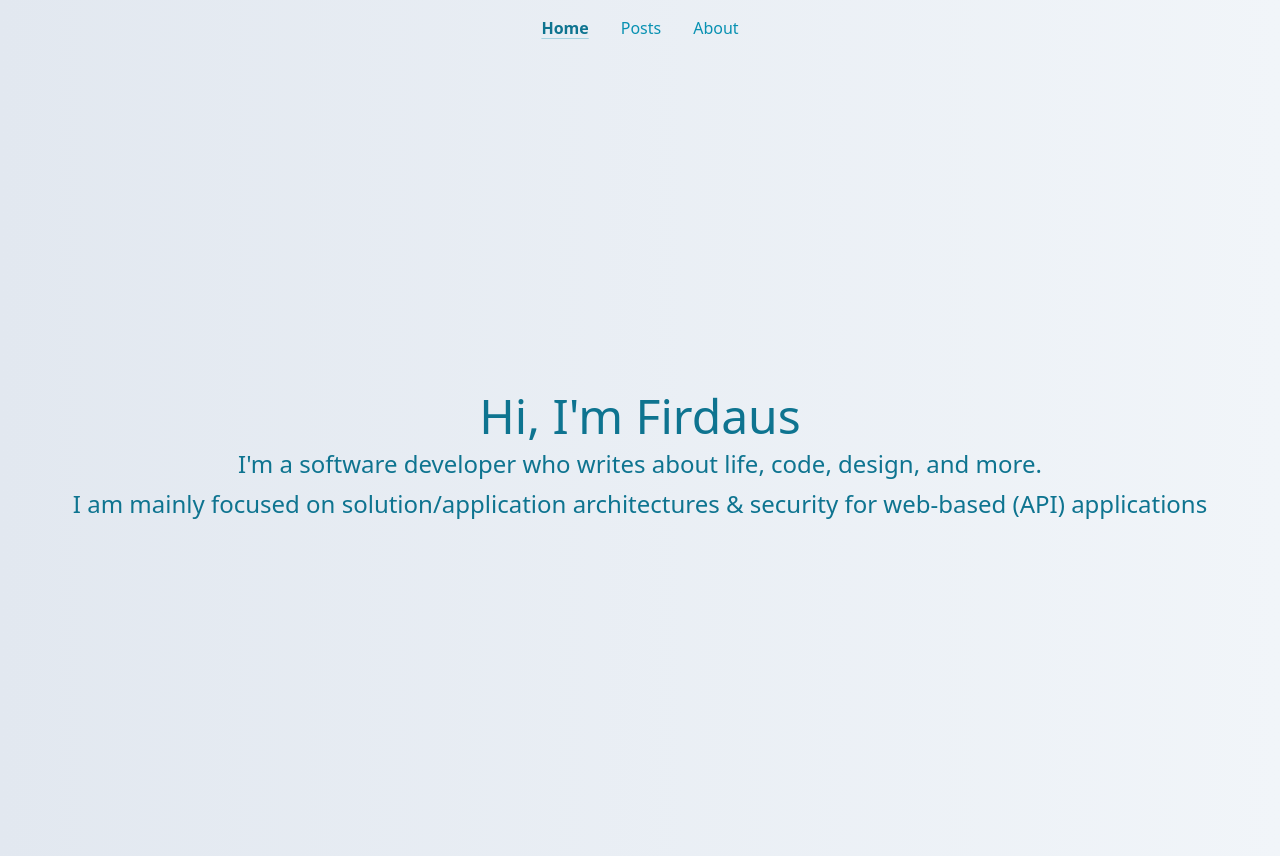
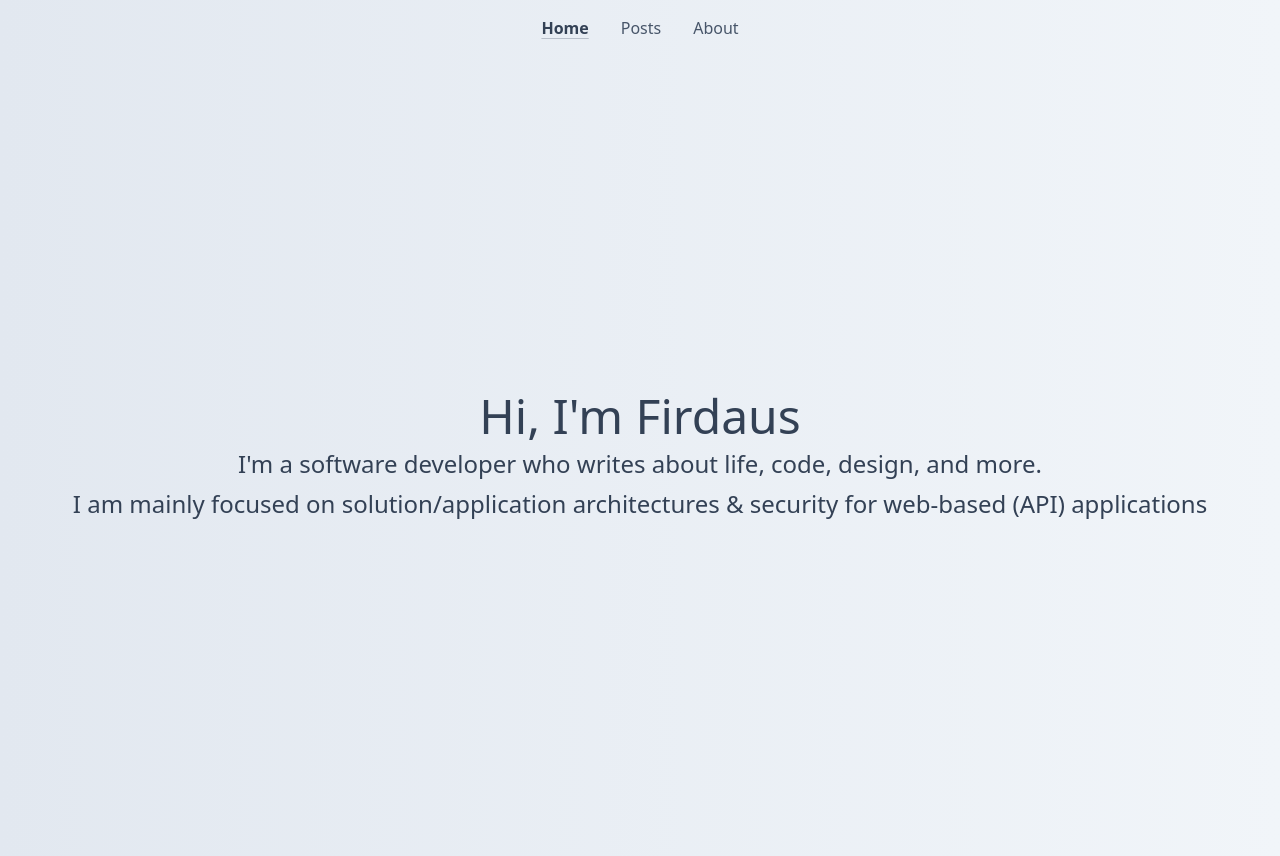
Before and after one commit to firdausng/firdausng-blog-v2, a SvelteKit app: page / in a window 1280 px wide. Built offline with nearby package versions, Linux system fonts and the light colour scheme.

Commit message:
change theme color to slate color

```diff
--- a/tailwind.config.js
+++ b/tailwind.config.js
@@ -16,17 +16,17 @@ export default {
         yellow: colors.amber,
         pink: colors.fuchsia,
         primary: {
-          50: '#ECFEFF',
-          100: '#CFFAFE',
-          200: '#A5F3FC',
-          300: '#67E8F9',
-          400: '#22D3EE',
-          500: '#06B6D4',
-          600: '#0891B2',
-          700: '#0E7490',
-          800: '#155E75',
-          900: '#164E63',
-          950: '#083344',
+          50: '#F8FAFC',
+          100: '#F1F5F9',
+          200: '#E2E8F0',
+          300: '#CBD5E1',
+          400: '#94A3B8',
+          500: '#64748B',
+          600: '#475569',
+          700: '#334155',
+          800: '#1E293B',
+          900: '#0F172A',
+          950: '#020617',
         },
         app: {
           DEFAULT: "#64748B",
```
